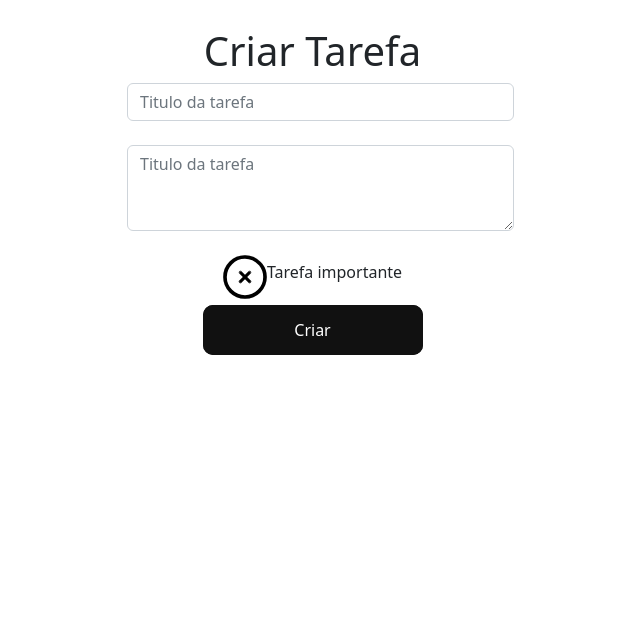
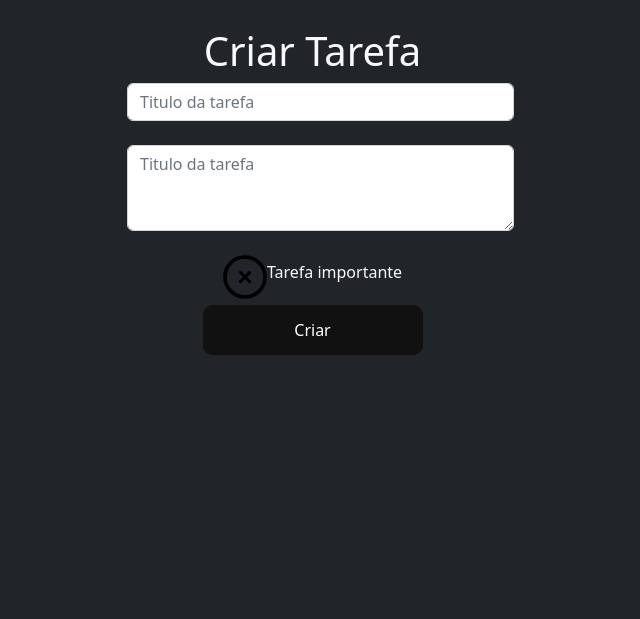
Before and after one commit to SergioHenriqueRodrigues/DjangoProject, a Django app: page /criando/tarefa/ in a window 1280 px wide. Shown: the part 141-760 px from the top of the page, without its empty margins (280-920 px from the left). Run offline with Django 4.2, Linux system fonts and the light colour scheme; a user stored in the database is signed in.

Commit message:
Tudo no modo dark

```diff
--- a/devWeb/task/templates/criandoTarefa.html
+++ b/devWeb/task/templates/criandoTarefa.html
@@ -9,6 +9,7 @@
     crossorigin="anonymous"></script>
 </head>
 
+<body class="bg-dark">
 <main class="container mt-5">
   <div class="row">
     <div class="col-md-5 offset-md-3">
@@ -16,7 +17,7 @@
         {{ error }}
 
         {% csrf_token %}
-        <h1  class="text-center">Criar Tarefa</h1>
+        <h1  class="text-center text-light">Criar Tarefa</h1>
 
 				<div class="d-flex flex-row align-items-center mb-4">
           <i class="fas fa-user fa-lg me-3 fa-fw"></i>
@@ -41,7 +42,7 @@
 							</svg>
 						</div>
 					</label>
-					<p style="padding-top: 5px;">Tarefa importante</p>
+					<p style="padding-top: 5px;" class="text-light">Tarefa importante</p>
 				</div>
 
 				<div class="d-flex justify-content-center mx-4 mb-3 mb-lg-4">
@@ -52,6 +53,7 @@
     </div>
   </div>
 </main>
+</body>
 
 <style>
   .glow-on-hover {
--- a/devWeb/task/templates/tasks.html
+++ b/devWeb/task/templates/tasks.html
@@ -1,10 +1,10 @@
 {% extends 'menu.html' %}
 {% block content %}
-
+<body class="bg-dark">
 <main class="container mt-5">
   <div class="row">
     <div class="col-md-5 offset-md-3">
-      <h1 class="text-center"> Tarefas </h1>
+      <h1 class="text-center text-light"> Tarefas </h1>
       <ul class="list-group">
         {% for task in tasks %}
           <a class="list-group-item" href="{% url 'taskDetalhe'  task.id %}">
@@ -21,4 +21,5 @@
     </div>
   </div>
 </main>
+</body>
 {% endblock %}
```
Also changed, not shown: devWeb/task/templates/taskDetalhe.html (+4 -3 lines), devWeb/db.sqlite3.
